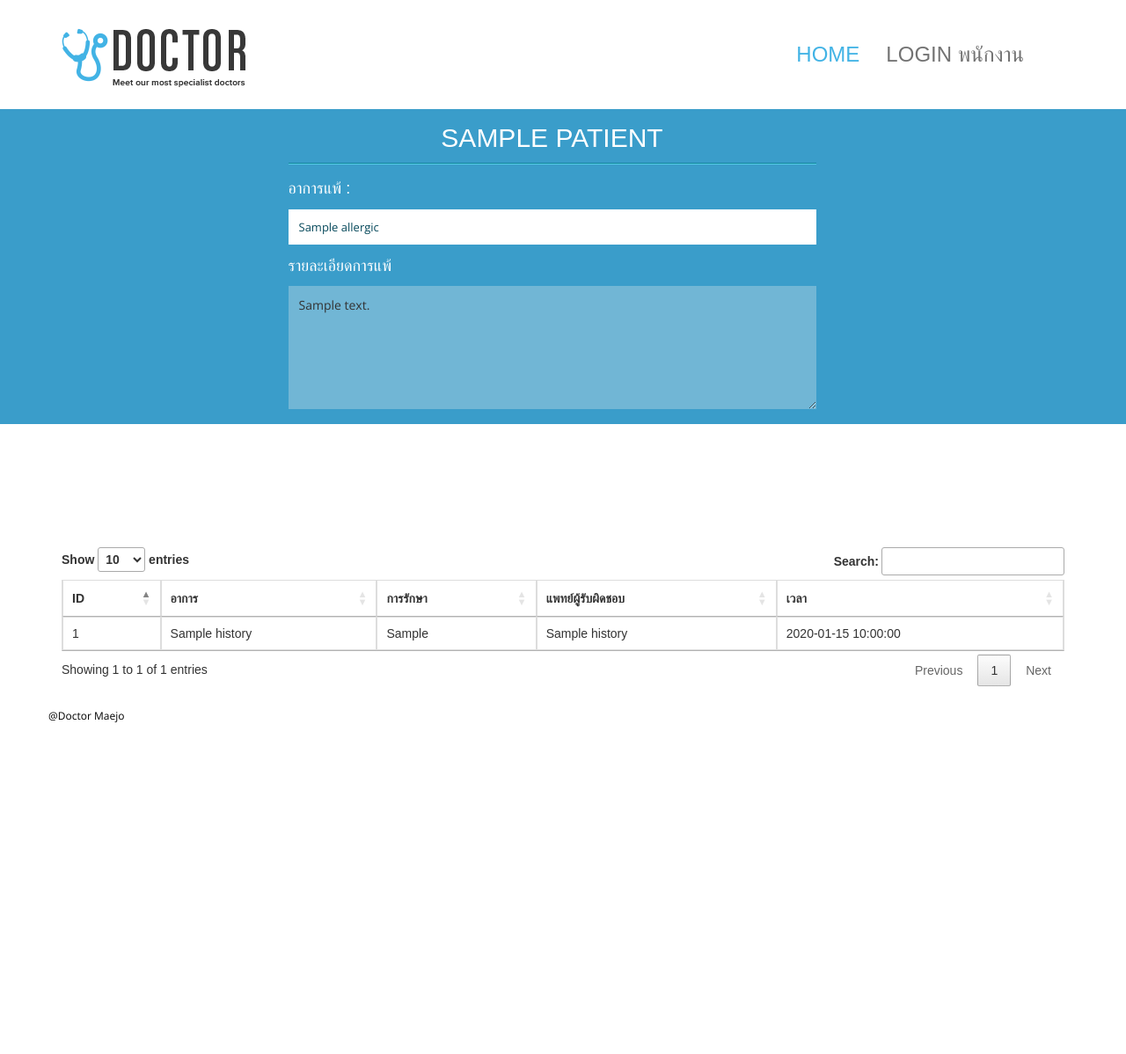
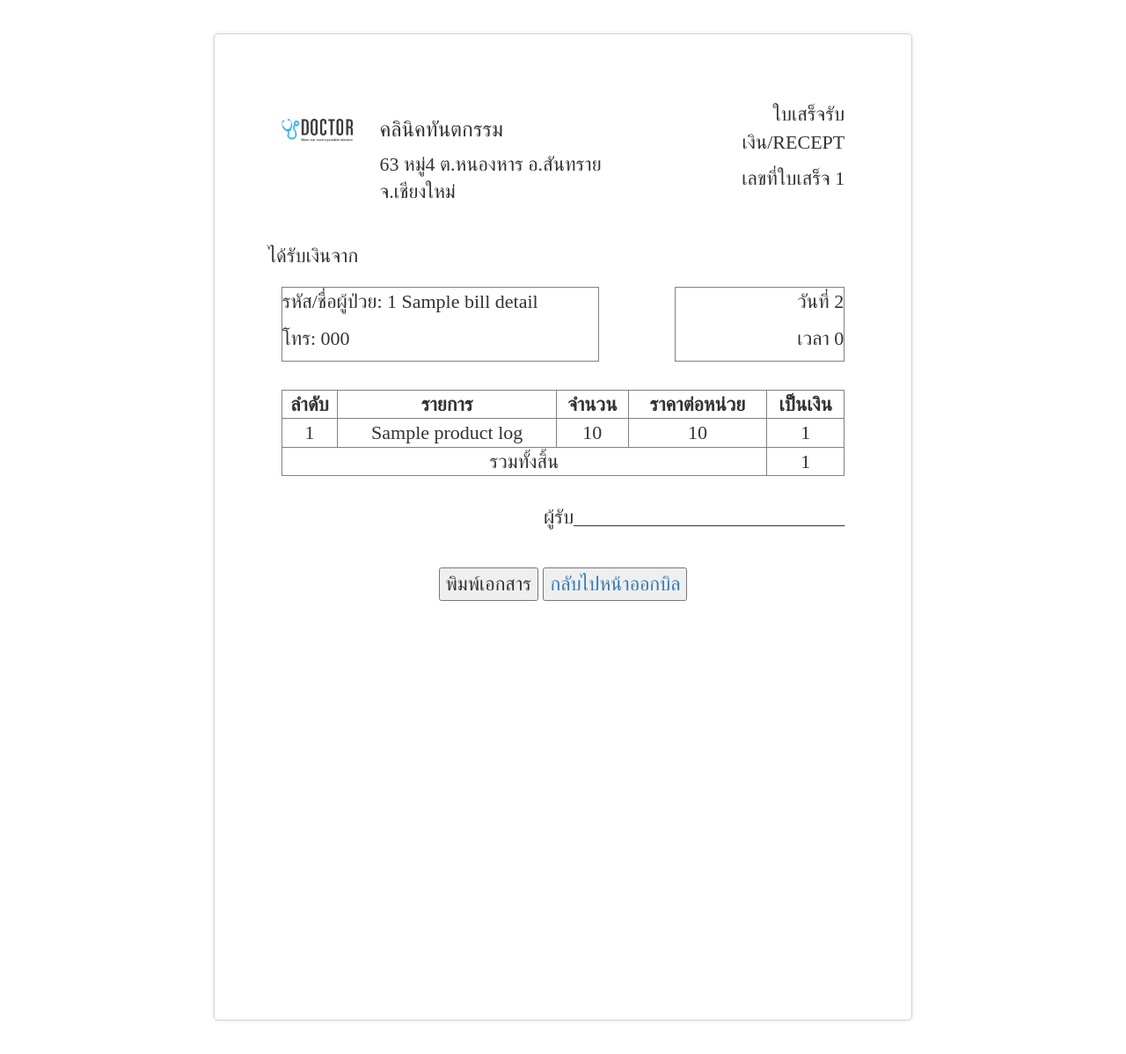
Before and after one commit to darkknightza/DentalProject, a PHP site: template views/record/ViewDetail.php in a window 1280 px wide. Shown: the whole page at 88% size. Before the commit the page ends 821 px from the top, so only its background shows below. Run offline with PHP 8.4, Linux system fonts and the light colour scheme; the template is opened without the code that fills it: most values are stand-ins (such as "Sample title", 1, 10 or a date in 2020); data that the repository does not hold is empty; some libraries are stand-ins or nearby versions; some web fonts are replaced.

Commit message:
Update ViewDetail.php

```diff
--- a/views/record/ViewDetail.php
+++ b/views/record/ViewDetail.php
@@ -1,64 +1,160 @@
+<!DOCTYPE html>
+<html>
+<head>
+  <meta charset="utf-8">
+  <meta name="viewport" content="width=device-width, initial-scale=1, maximum-scale=1, user-scalable=no">
+</head>
+<style type="text/css">
+body {
+        width: 100%;
+        height: 100%;
+        margin: 0;
+        padding: 0;
+        background-color: #FAFAFA;
+    }
+    * {
+        box-sizing: border-box;
+        -moz-box-sizing: border-box;
+    }
+    .page {
+        width: 210mm;
+        min-height: 297mm;
+        padding: 20mm;
+        margin: 10mm auto;
+        border: 1px #D3D3D3 solid;
+        border-radius: 5px;
+        background: white;
+        box-shadow: 0 0 5px rgba(0, 0, 0, 0.1);
+        font-size: 22px;
+        font-family:Angsana New;
+    }
+    table th{
+        text-align: center;
+    }
+    @page {
+        size: A4;
+        margin: 0;
+    }
+    @media print {
+        html, body {
+            width: 220mm;
+            height: 297mm;
+        }
+        .page {
+            margin: 0;
+            border: initial;
+            border-radius: initial;
+            width: initial;
+            min-height: initial;
+            box-shadow: initial;
+            background: initial;
+            page-break-after: always;
+
+        }
+    }
+</style>
+<link rel="stylesheet" href="https://maxcdn.bootstrapcdn.com/bootstrap/3.4.0/css/bootstrap.min.css">
+<script src="https://ajax.googleapis.com/ajax/libs/jquery/3.3.1/jquery.min.js"></script>
+<script src="https://maxcdn.bootstrapcdn.com/bootstrap/3.4.0/js/bootstrap.min.js"></script>
+
+<body>
+<div class="page">
 <div class="row">
-	<div class="contact-caption clearfix">
-		<div class="col-md-6 col-md-offset-3 contact-form">
-    		<div align="center">
-    			<h3><?php echo $data['Patient']['patient_name']; ?></h3>
-    		</div>
-				<form class="form" method="POST" action="/HRController/UpdateUser">
-					<p align="left" ><font size="4" color="white">อาการแพ้ :</font></p> <input value="<?php echo $data['Patient']['Allergic']; ?>" type="text" placeholder="ชื่อ-นามสกุล" name="name" disabled>
-					<p align="left" ><font size="4" color="white">รายละเอียดการแพ้</font></p>
-					<textarea value="<?php echo $data['Patient']['CongenitalDetail']; ?>" type="text" placeholder="ชื่อ-นามสกุล" name="name" disabled><?php echo $data['Patient']['CongenitalDetail']; ?> </textarea>
-				</form>
-		</div>
-	</div>
+        <div class="col-xs-2 col-md-2 col-sm-2 col-lg-2" style="margin-top: 10px">
+            <img src="/public/img/logo.png" width="100" alt="" class="img-responsive logo">
+        </div>
+        <div class="col-xs-6 col-md-6 col-sm-6 col-lg-6" >
+            <h3>คลินิคทันตกรรม</h3>
+            <p>63 หมู่4 ต.หนองหาร อ.สันทราย จ.เชียงใหม่</p>
+        </div>
+        <div class="col-xs-4 col-md-4 col-sm-4 col-lg-4" align="right">
+            <p>ใบเสร็จรับเงิน/RECEPT</p>
+            <p>เลขที่ใบเสร็จ <?php echo $data['getBillDetail']['treatment_history_id'] ?></p>
+        </div>
+    </div>
+    <br>
+    <div class="row">
+        <p>ได้รับเงินจาก</p>
+    </div>
+    <div class="row">
+        <div class="col-xs-7 col-md-7 col-sm-7 col-lg-7" style="padding-top: 10px">
+            <table border="1" style="width: 100%;text-align: left;">
+                <tr>
+                    <td>
+                        <p>รหัส/ชื่อผู้ป่วย: <?php echo $data['getBillDetail']['patient_id'] ?> <?php echo $data['getBillDetail']['patient_name'] ?></p>
+                        <p>โทร: <?php echo $data['getBillDetail']['tel'] ?></p>
+                    </td>
+                </tr>
+            </table>
+        </div>
+        <div class="col-xs-1 col-md-1 col-sm-1 col-lg-1" style="padding-top: 10px">
+
+        </div>
+        <div class="col-xs-4 col-md-4 col-sm-4 col-lg-4" style="padding-top: 10px">
+            <table border="1" style="width: 100%;text-align: right;">
+                <tr>
+                    <td>
+                        <p>วันที่ <?php echo $data['Time_arrive'][0] ?></p>
+                        <p>เวลา <?php echo $data['Time_arrive'][1] ?></p>
+                    </td>
+                </tr>
+            </table>
+        </div>
+    </div>
+    <br>
+    <div class="row">
+        <div class="col-xs-12 col-md-12 col-sm-12 col-lg-12">
+            <table border="1" style="width: 100%;text-align: center" >
+                <thead>
+                    <tr>
+                        <th>ลำดับ</th>
+                        <th>รายการ</th>
+                        <th>จำนวน</th>
+                        <th>ราคาต่อหน่วย</th>
+                        <th>เป็นเงิน</th>
+                    </tr>
+                </thead>
+                <tbody>
+                    <?php $sumTotal = 0?>
+                    <?php foreach ( $data['getProductLog'] as $key => $row){ ?>
+                    <?php
+                        $sumTotal += $row['totalPrice'];
+                    ?>
+                    <tr>
+                        <td><?php echo $key+1 ?></td>
+                        <td><?php echo $row['productName'] ?></td>
+                        <td><?php echo $row['amount'] ?></td>
+                        <td><?php echo $row['Price'] ?></td>
+                        <td><?php echo $row['totalPrice'] ?></td>
+                    </tr>
+                    <?php } ?>
+                    <tr>
+                        <td colspan="4">รวมทั้งสิ้น</td>
+                        <td><?php echo $sumTotal ?></td>
+                    </tr>
+                </tbody>
+            </table>
+        </div>
+    </div>
+    <br>
+    <div class="row">
+        <div class="col-xs-12 col-md-12 col-sm-12 col-lg-12" align="right">
+            <p>ผู้รับ____________________________</p>
+        </div>
+    </div>
+    <br>
+    <div class="row">
+        <div class="col-xs-12 col-md-12 col-sm-12 col-lg-12" align="center">
+            <button type="button" id="print">พิมพ์เอกสาร</button>
+            <a href="/FinanceController/ViewBill" ><button type="button">กลับไปหน้าออกบิล</button></a>
+
+        </div>
+    </div>
 </div>
-
-<!-- about section -->
-<section class="about text-center" id="about">
-	<div class="container">
-		<div class="row">
-			<br>
-			<br>
-			<br>
-			<br>
-			<br>
-			<br>
-			<br>
-		</div>
-	</div>
-</section>
-<!-- end of about section -->
-	<div class="container">
-        <table class="table table-bordered" id="dataTable">
-        	<thead>
-        		<tr>
-        			<th>ID</th>
-        			<th>อาการ</th>
-        			<th>การรักษา</th>
-        			<th>แพทย์ผู้รับผิดชอบ</th>
-        			<th>เวลา</th>
-        		</tr>
-        	</thead>
-        	<tbody>
-        	<?php $i = 1 ?>
-        	<?php foreach ($data['History'] as $row){ ?>
-        		<tr>
-        			<td><?php echo $i ?></td>
-        			<td><?php echo $row['treatment_name'] ?></td>
-        			<td><?php echo $row['HowToTreatment'] ?></td>
-        			<td><?php echo $row['name'] ?></td>
-        			<td><?php echo $row['treatment_history_date'] ?></td>
-
-        		</tr>
-        		<?php $i++ ?>
-        	<?php } ?>
-        	</tbody>
-        </table>
-     </div>
+</body>
 <script type="text/javascript">
-			//คำสั่ง Jquery เริ่มทำงาน เมื่อ โหลดหน้า Page เสร็จ
-			$(function(){
-				//กำหนดให้  Plug-in dataTable ทำงาน ใน ตาราง Html ที่มี id เท่ากับ example
-				$('#dataTable').dataTable();
-			});
+    $( "#print" ).click(function() {
+        window.print();
+    });
 </script>
+</html>
```
